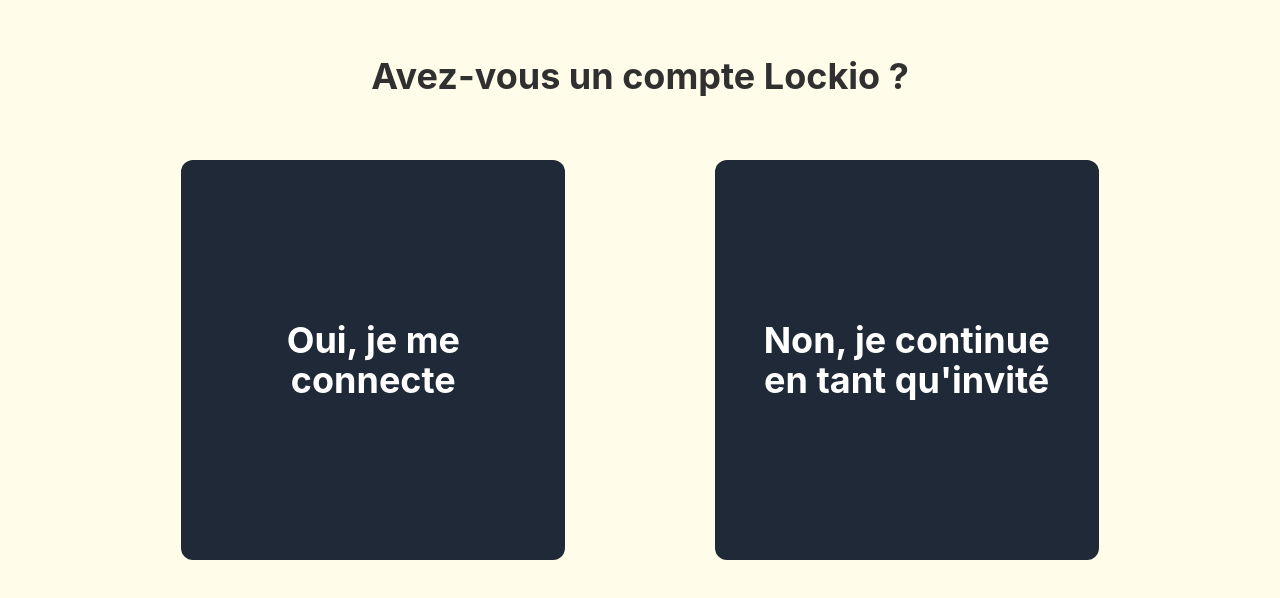
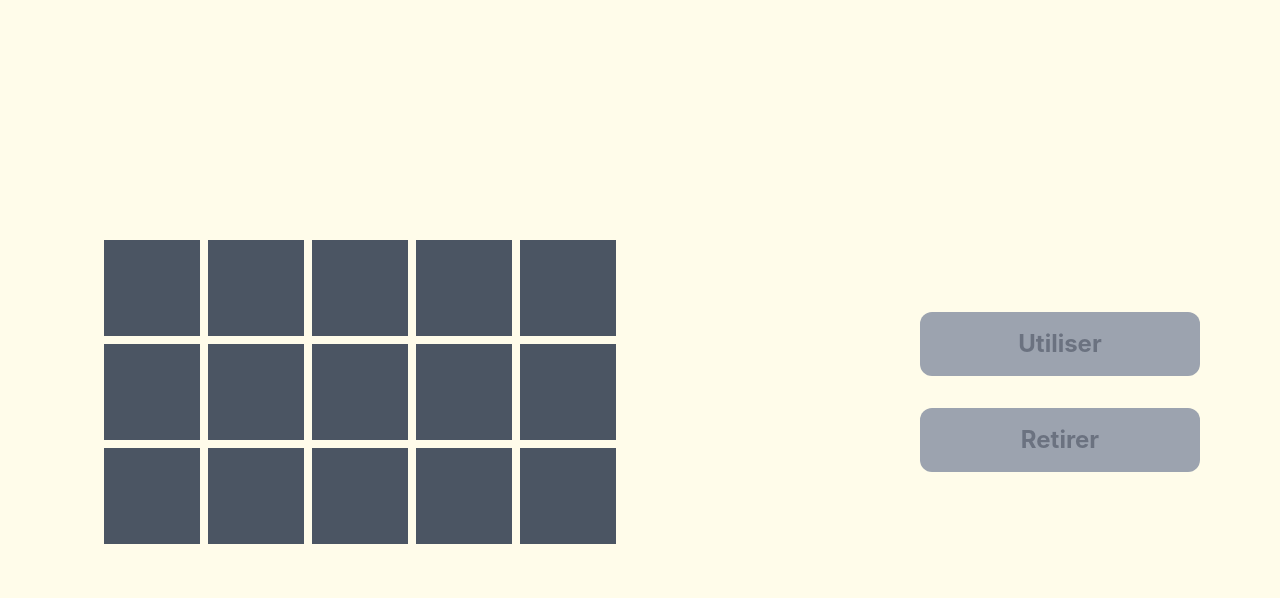
Before and after one commit to Lockiio/lockio-borne, a Vue app: page /lockios in a window 1280 px wide. Shown: the top 598 px of the page. Built offline with nearby package versions, Linux system fonts and the light colour scheme.

Commit message:
add: new pages

```diff
--- a/src/App.vue
+++ b/src/App.vue
@@ -1,24 +1,14 @@
 <template>
-  <div class="text-4xl font-bold mt-6">Avez-vous un compte Lockio ?</div>
-  <div class="flex flex-center justify-evenly mt-16">
-    <BigButton text="Oui, je me connecte" @click="switchLeds('on')" />
-    <BigButton
-      text="Non, je continue en tant qu'invité"
-      @click="switchLeds('off')"
-    />
-  </div>
+  <router-view></router-view>
 </template>
 
-<script setup>
-import BigButton from "./components/BigButton.vue";
-import axios from "axios";
-import { API_RASP_URL } from "./utils/constant.ts";
+<script setup lang="ts">
+import { useRouter } from "vue-router";
+import { onErrorCaptured } from "vue";
 
-// SWITCH LEDS
-const switchLeds = (type) => {
-  console.log("switchLeds", type);
-  axios.get(API_RASP_URL + "/led/" + type);
-};
+const router = useRouter();
+onErrorCaptured((err, vm, info) => {
+  console.log(err, vm, info);
+  router.push({ name: "NotFound" });
+});
 </script>
-
-<style scoped></style>
--- /dev/null
+++ b/src/components/CodeInput.vue
@@ -0,0 +1,13 @@
+<template>
+  <div class="flex flex-center justify-evenly">
+    <input
+      type="password"
+      required
+      maxlength="4"
+      class="text-4xl text-center w-48 h-24 border-2 border-gray-800 rounded-2xl"
+      @input="$emit('updateValue', $event.target.value)"
+    />
+  </div>
+</template>
+
+<script setup lang="ts"></script>
--- /dev/null
+++ b/src/components/LockerGrid.vue
@@ -0,0 +1,26 @@
+<template>
+  <div class="flex flex-col">
+    <div class="flex flex-row">
+      <button class="bg-gray-600 w-24 h-24 mr-2"></button>
+      <button class="bg-gray-600 w-24 h-24 mr-2"></button>
+      <button class="bg-gray-600 w-24 h-24 mr-2"></button>
+      <button class="bg-gray-600 w-24 h-24 mr-2"></button>
+      <button class="bg-gray-600 w-24 h-24"></button>
+    </div>
+    <div class="flex flex-row mt-2">
+      <button class="bg-gray-600 w-24 h-24 mr-2"></button>
+      <button class="bg-gray-600 w-24 h-24 mr-2"></button>
+      <button class="bg-gray-600 w-24 h-24 mr-2"></button>
+      <button class="bg-gray-600 w-24 h-24 mr-2"></button>
+      <button class="bg-gray-600 w-24 h-24"></button>
+    </div>
+    <div class="flex flex-row mt-2">
+      <button class="bg-gray-600 w-24 h-24 mr-2"></button>
+      <button class="bg-gray-600 w-24 h-24 mr-2"></button>
+      <button class="bg-gray-600 w-24 h-24 mr-2"></button>
+      <button class="bg-gray-600 w-24 h-24 mr-2"></button>
+
+      <button class="bg-gray-600 w-24 h-24"></button>
+    </div>
+  </div>
+</template>
--- a/src/main.ts
+++ b/src/main.ts
@@ -1,5 +1,6 @@
 import { createApp } from "vue";
 import "./style.css";
 import App from "./App.vue";
+import router from "./router/routes";
 
-createApp(App).mount("#app");
+createApp(App).use(router).mount("#app");
--- /dev/null
+++ b/src/pages/AccountPage.vue
@@ -0,0 +1,26 @@
+<template>
+  <div class="text-4xl font-bold mt-6">Avez-vous un compte Lockio ?</div>
+  <div class="flex flex-center justify-evenly mt-16">
+    <BigButton
+      text="Oui, je me connecte"
+      @click="$router.push({ name: 'Login' })"
+    />
+    <BigButton
+      text="Non, je continue en tant qu'invité"
+      @click="$router.push({ name: 'Lockios' })"
+    />
+  </div>
+</template>
+
+<script setup>
+import BigButton from "../components/BigButton.vue";
+import axios from "axios";
+import { API_RASP_URL } from "../utils/constant.ts";
+
+// SWITCH LEDS
+const switchLeds = (type) => {
+  axios.get(API_RASP_URL + "/led/" + type);
+};
+</script>
+
+<style scoped></style>
--- /dev/null
+++ b/src/pages/LockiosPage.vue
@@ -0,0 +1,69 @@
+<template>
+  <div class="flex items-center justify-between w-full h-custom px-12">
+    <div class="w-1/2 flex justify-center">
+      <locker-grid></locker-grid>
+    </div>
+
+    <div class="flex flex-col w-1/4">
+      <button
+        class="bg-gray-600 hover:bg-gray-800 text-white font-bold py-4 px-8 rounded-xl text-2xl disabled:bg-gray-400 disabled:text-gray-500"
+        :disabled="lockioSelected.status !== 'AVAILABLE'"
+      >
+        Utiliser
+      </button>
+      <button
+        class="bg-gray-600 hover:bg-gray-800 mt-8 text-white font-bold py-4 px-8 rounded-xl text-2xl disabled:bg-gray-400 disabled:text-gray-500"
+        :disabled="lockioSelected.status !== 'OCCUPIED'"
+      >
+        Retirer
+      </button>
+    </div>
+  </div>
+</template>
+
+<script setup lang="ts">
+import LockerGrid from "../components/LockerGrid.vue";
+import { ref } from "vue";
+
+const lockios = [
+  {
+    id: 1,
+    status: "AVAILABLE",
+  },
+  {
+    id: 2,
+    status: "AVAILABLE",
+  },
+  {
+    id: 3,
+    status: "AVAILABLE",
+  },
+  {
+    id: 4,
+    status: "AVAILABLE",
+  },
+  {
+    id: 5,
+    status: "AVAILABLE",
+  },
+  {
+    id: 6,
+    status: "AVAILABLE",
+  },
+  {
+    id: 7,
+    status: "AVAILABLE",
+  },
+  {
+    id: 8,
+    status: "AVAILABLE",
+  },
+];
+let lockioSelected = ref({});
+</script>
+
+<style scoped>
+.h-custom {
+  height: 90vh;
+}
+</style>
--- /dev/null
+++ b/src/pages/LoginPage.vue
@@ -0,0 +1,33 @@
+<template>
+  <div class="text-4xl font-bold mt-6">
+    Veuillez saisir votre numéro de compte :
+  </div>
+  <div class="mb-16 mt-16">
+    <code-input @update-value="(value) => (code = value)"></code-input>
+  </div>
+  <button
+    class="bg-gray-800 text-white font-bold py-4 px-16 rounded-xl text-4xl"
+    @click="checkLogin()"
+  >
+    Valider
+  </button>
+</template>
+
+<script setup lang="ts">
+import CodeInput from "../components/CodeInput.vue";
+import { useRouter } from "vue-router";
+import { ref } from "vue";
+const router = useRouter();
+
+let code = ref(0);
+const checkLogin = () => {
+  console.log(code.value);
+  console.log(
+    "TODO : connect to BACK and check if user exists. If ok, redirect to Lockios page. " +
+      "If not, redirect to Login page."
+  );
+  router.push({ name: "Lockios" });
+};
+</script>
+
+<style scoped></style>
--- /dev/null
+++ b/src/router/routes.ts
@@ -0,0 +1,29 @@
+import { createRouter, createWebHistory } from "vue-router";
+import LoginPage from "../pages/LoginPage.vue";
+import LockiosPage from "../pages/LockiosPage.vue";
+import AccountPage from "../pages/AccountPage.vue";
+
+const routes = [
+  {
+    path: "/",
+    name: "Home",
+    component: AccountPage,
+  },
+  {
+    path: "/login",
+    name: "Login",
+    component: LoginPage,
+  },
+  {
+    path: "/lockios",
+    name: "Lockios",
+    component: LockiosPage,
+  },
+];
+
+const router = createRouter({
+  history: createWebHistory(),
+  routes,
+});
+
+export default router;
--- a/src/style.css
+++ b/src/style.css
@@ -32,7 +32,6 @@
 }
 
 #app {
-  max-width: 1280px;
   margin: 0 auto;
   padding: 2rem;
   text-align: center;
```
